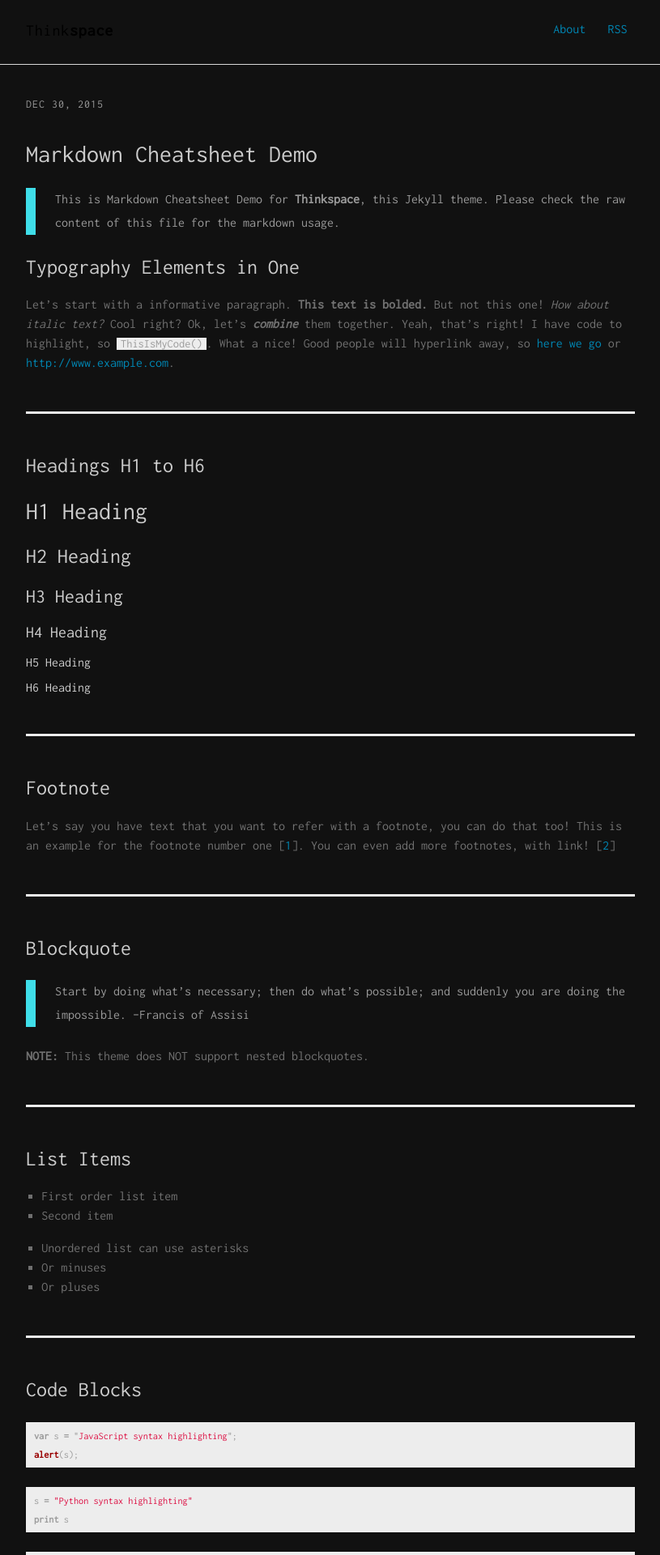
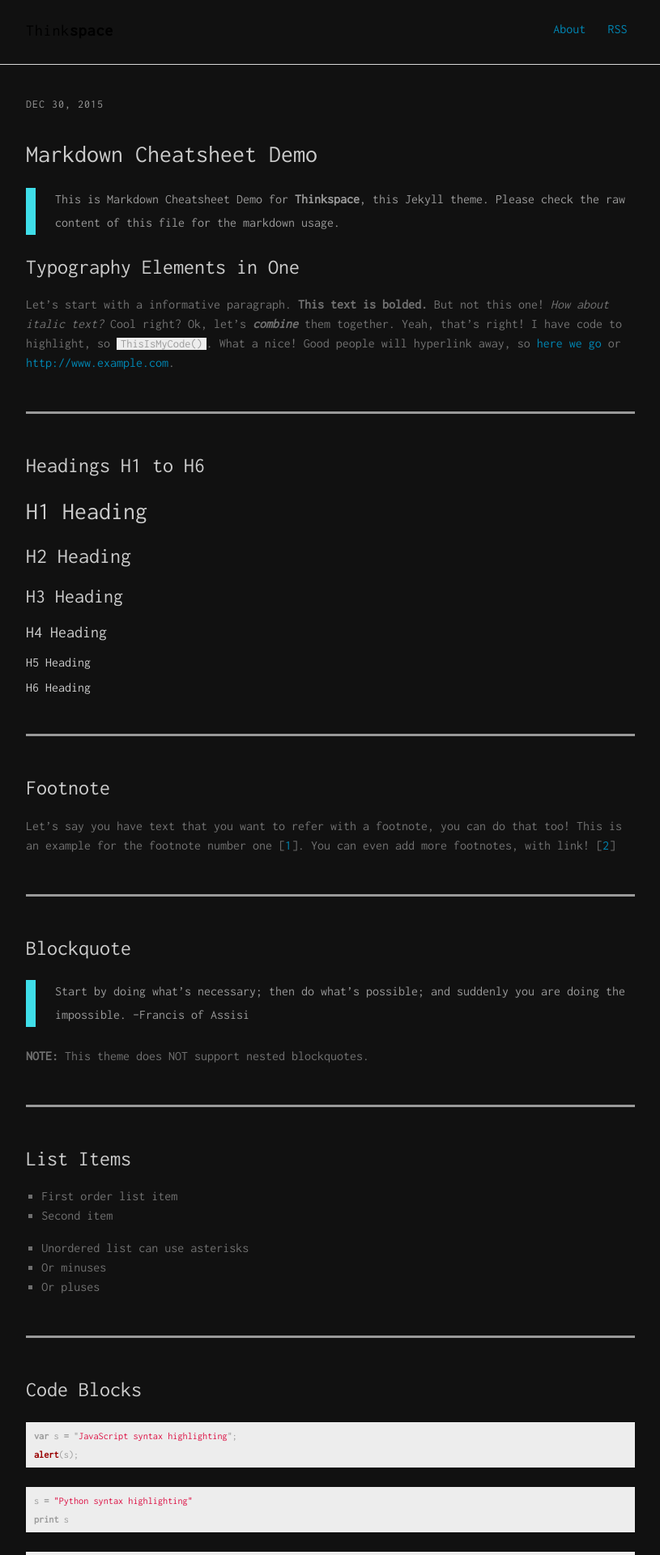
Before and after one commit to user-upworker/thinkspace, a Jekyll site: the page built from _posts/2015-12-30-markdown-cheatsheet-demo.md, in a window 1280 px wide. Shown: the top 1920 px of the page at 81% size, without its empty margins (232-1047 px from the left). Built offline with Jekyll 4.4.1, drawn with Linux system fonts in a browser that asks for light colours; comment, search, counter and statistics services are not loaded.

Commit message:
Update _layout.scss

```diff
--- a/assets/scss/_layout.scss
+++ b/assets/scss/_layout.scss
@@ -256,7 +256,7 @@ hr {
 }
 
 .divider {
-  border-top: 0.2em solid lighten($light-gray-color, 13%);
+  border-top: 0.2em solid lighten($new-dark-grey-color, 13%);
   margin-bottom: $base-spacing * 2;
   margin-top: $base-spacing * 2;
 }
```
